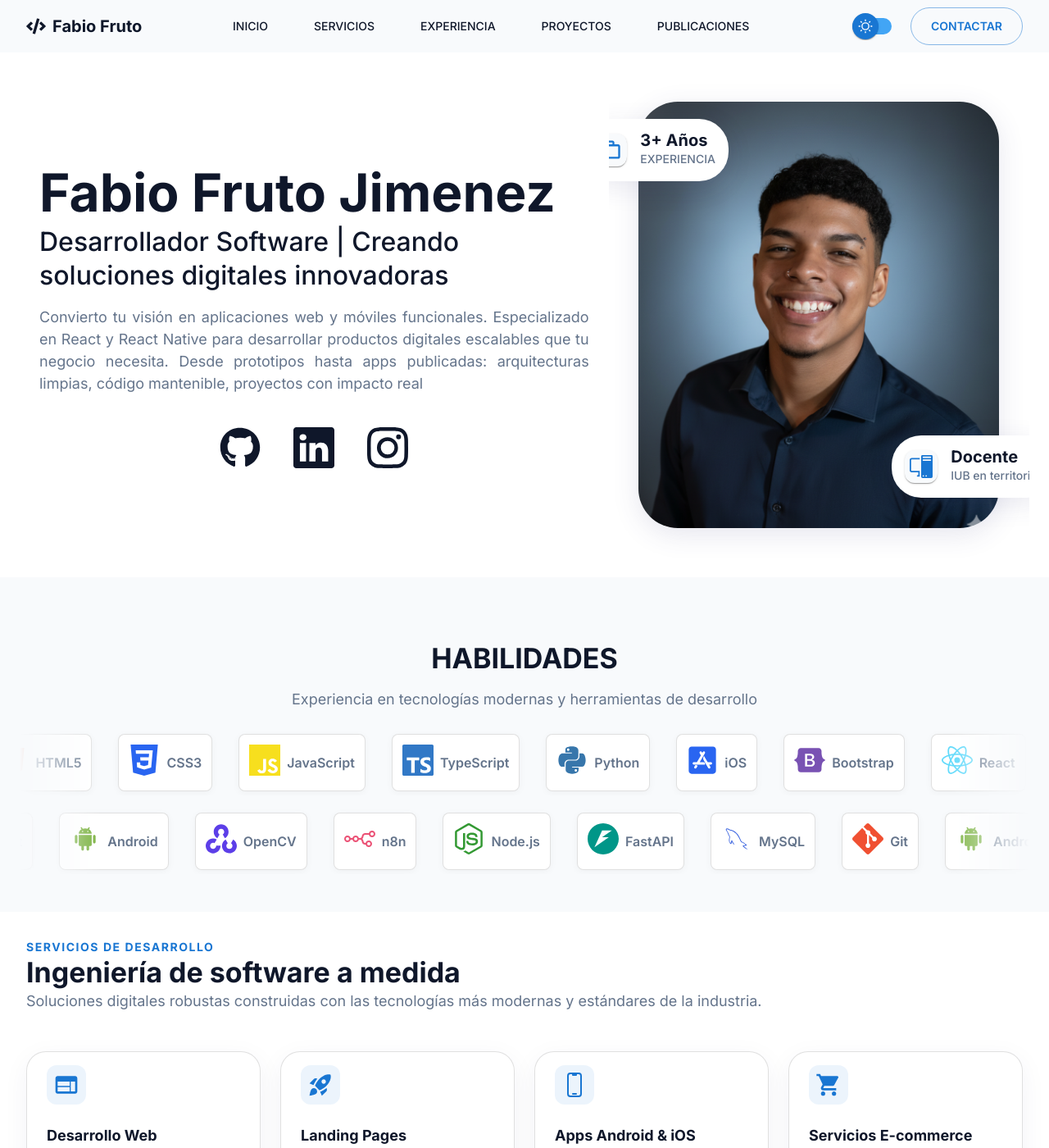
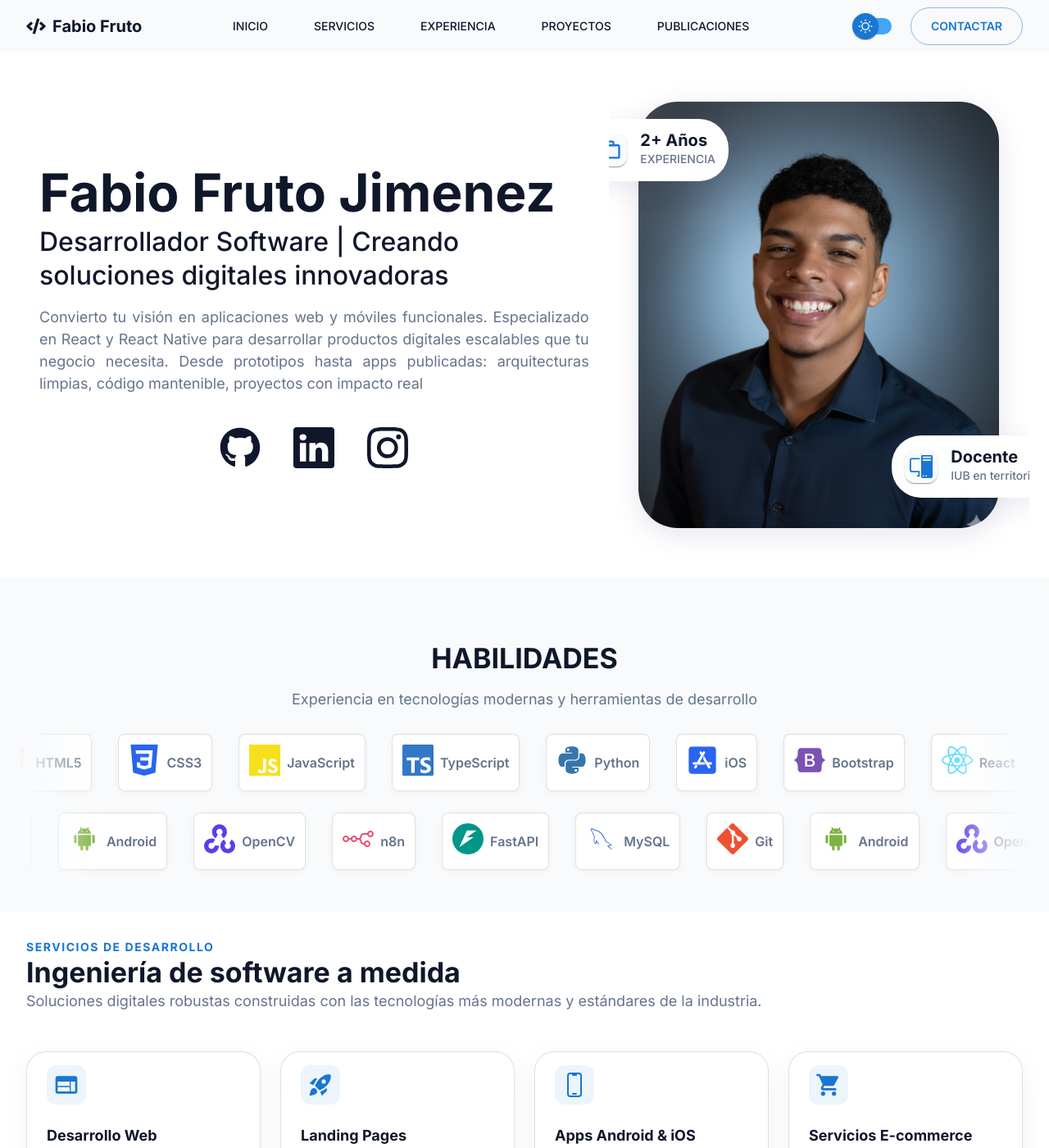
Before and after one commit to fabiofruto88/MI-PORTAFOLIO, a Next.js app: page / in a window 1280 px wide. Shown: the top 1400 px of the page at 82% size. Built offline with nearby package versions, Linux system fonts and the light colour scheme.

Commit message:
Comment out unused Node.js and Express icons in tech stack for cleaner code; update experience title in HeroSectionImage component

```diff
--- a/src/app/page.tsx
+++ b/src/app/page.tsx
@@ -71,7 +71,7 @@ export default function Home() {
   ];
   const techStack2 = [
     { icon: SiN8N, name: "n8n", color: "#eb5175" },
-    { icon: SiNodedotjs, name: "Node.js", color: "#339933" },
+    // { icon: SiNodedotjs, name: "Node.js", color: "#339933" },
     // { icon: SiExpress, name: "Express", color: "#000000" },
     { icon: SiFastapi, name: "FastAPI", color: "#009688" },
     { icon: DiMysql, name: "MySQL", color: "#4169E1" },
--- a/src/components/sections/HeroSectionImage.tsx
+++ b/src/components/sections/HeroSectionImage.tsx
@@ -71,7 +71,7 @@ export default function HeroSectionImage() {
             }}
           >
             <BadgeCard
-              title="3+ Años"
+              title="2+ Años"
               subtitle="EXPERIENCIA"
               icon={
                 <MdWorkOutline
```
